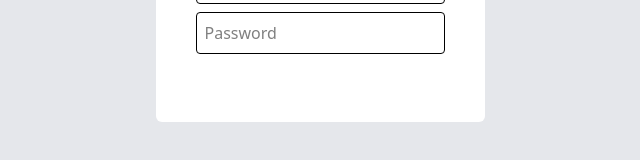
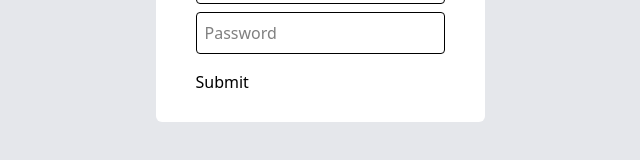
Before and after one commit to Yashraj-Pradip-Haridas/Brainly, a React (Vite) app in the folder frontend/: page / in a window 1280 px wide. Shown: the part 404-564 px from the top of the page, without its empty margins (320-960 px from the left). Built offline with nearby package versions, Linux system fonts and the light colour scheme.

Commit message:
dep changes

```diff
--- a/frontend/src/pages/Signup.tsx
+++ b/frontend/src/pages/Signup.tsx
@@ -57,7 +57,7 @@ export function Signup() {
             fullWidth={true}
             loading={false}
           ></Button> */}
-          <button onClick={signup}></button>
+          <button onClick={signup}>Submit</button>
           {errorMessage && <p className="text-red-500">{errorMessage}</p>}
         </div>
       </div>
```
